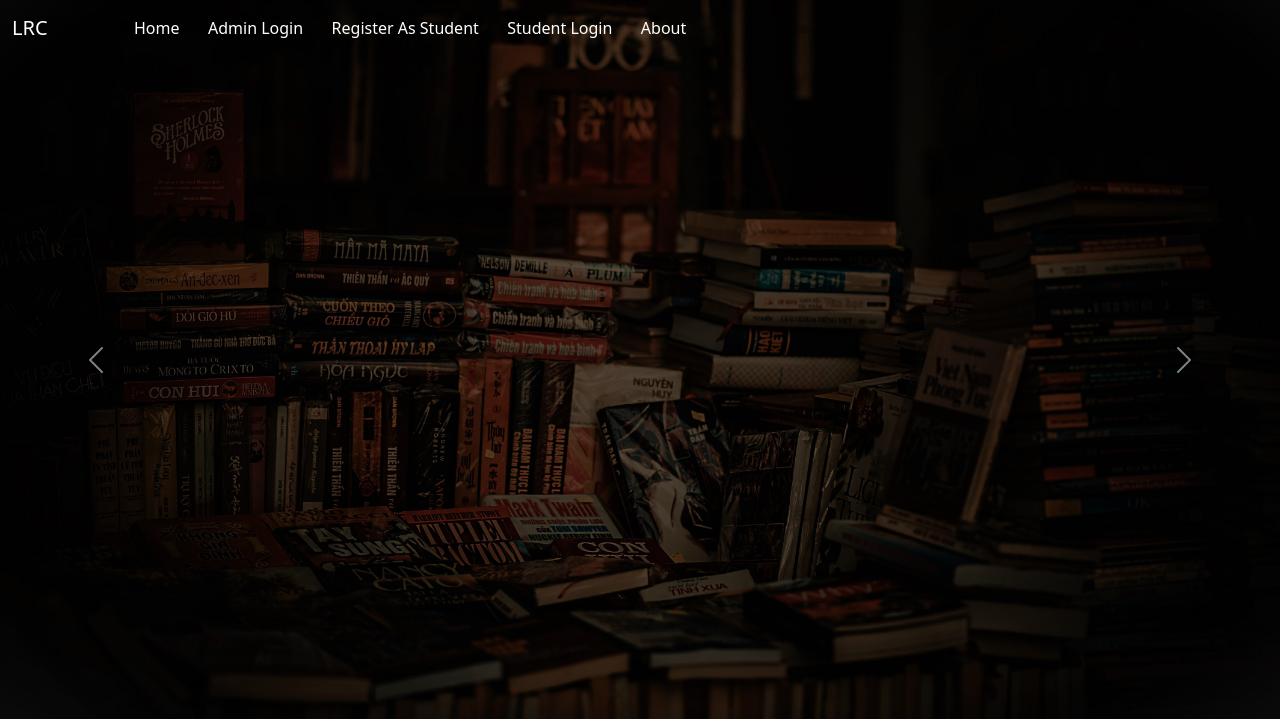
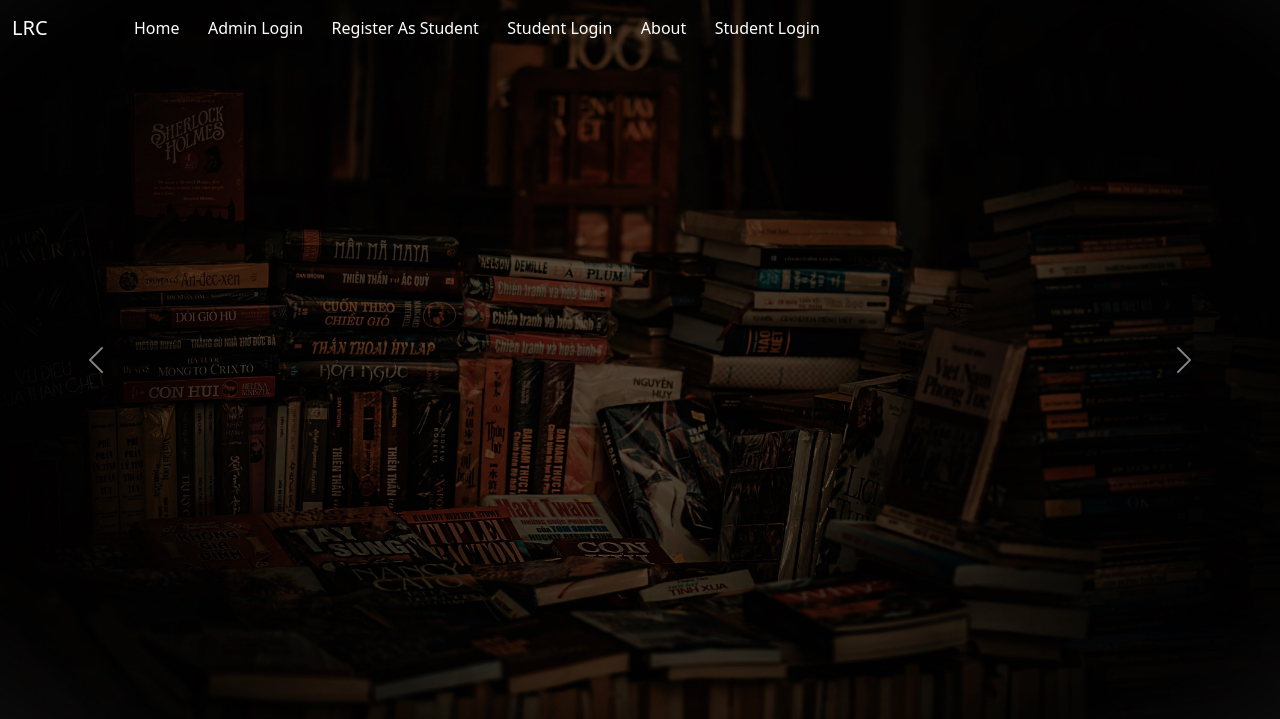
Before and after one commit to madhaviit/online-library-management-python-django, a Django app: page / in a window 1280 px wide. Shown: the top 719 px of the page. Run offline with Django 3.2, Linux system fonts and the light colour scheme.

Commit message:
modified:   library/templates/index.html

```diff
--- a/library/templates/index.html
+++ b/library/templates/index.html
@@ -31,6 +31,10 @@
         &nbsp;&nbsp;&nbsp;
         <li class="nav-item">
           <a class="nav-link active" href="/about/">About</a>
+        </li>
+        &nbsp;&nbsp;&nbsp;
+        <li class="nav-item">
+          <a class="nav-link active" href="/student_login/">Student Login</a>
         </li>
       </ul>
     </div>
```
